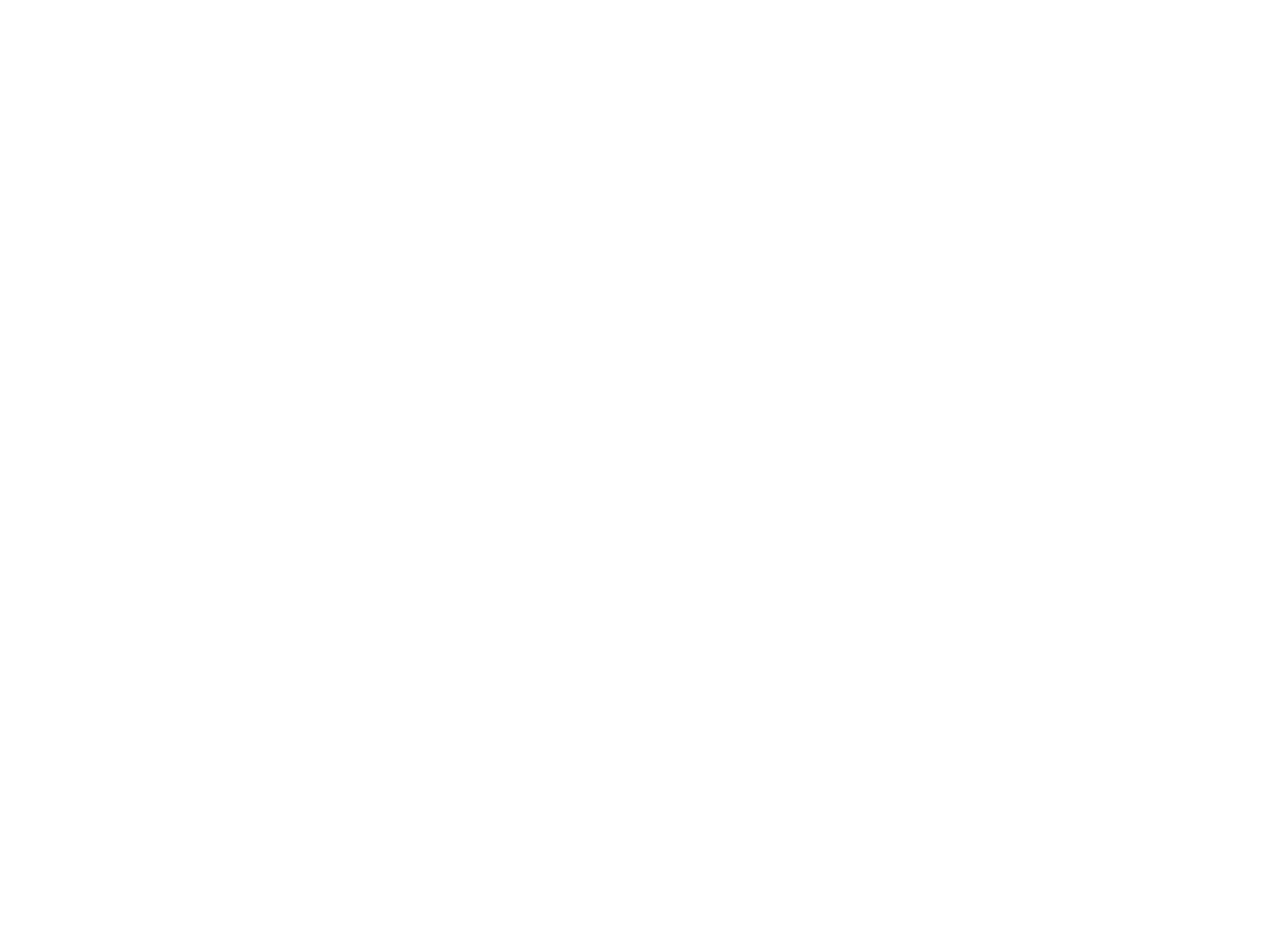
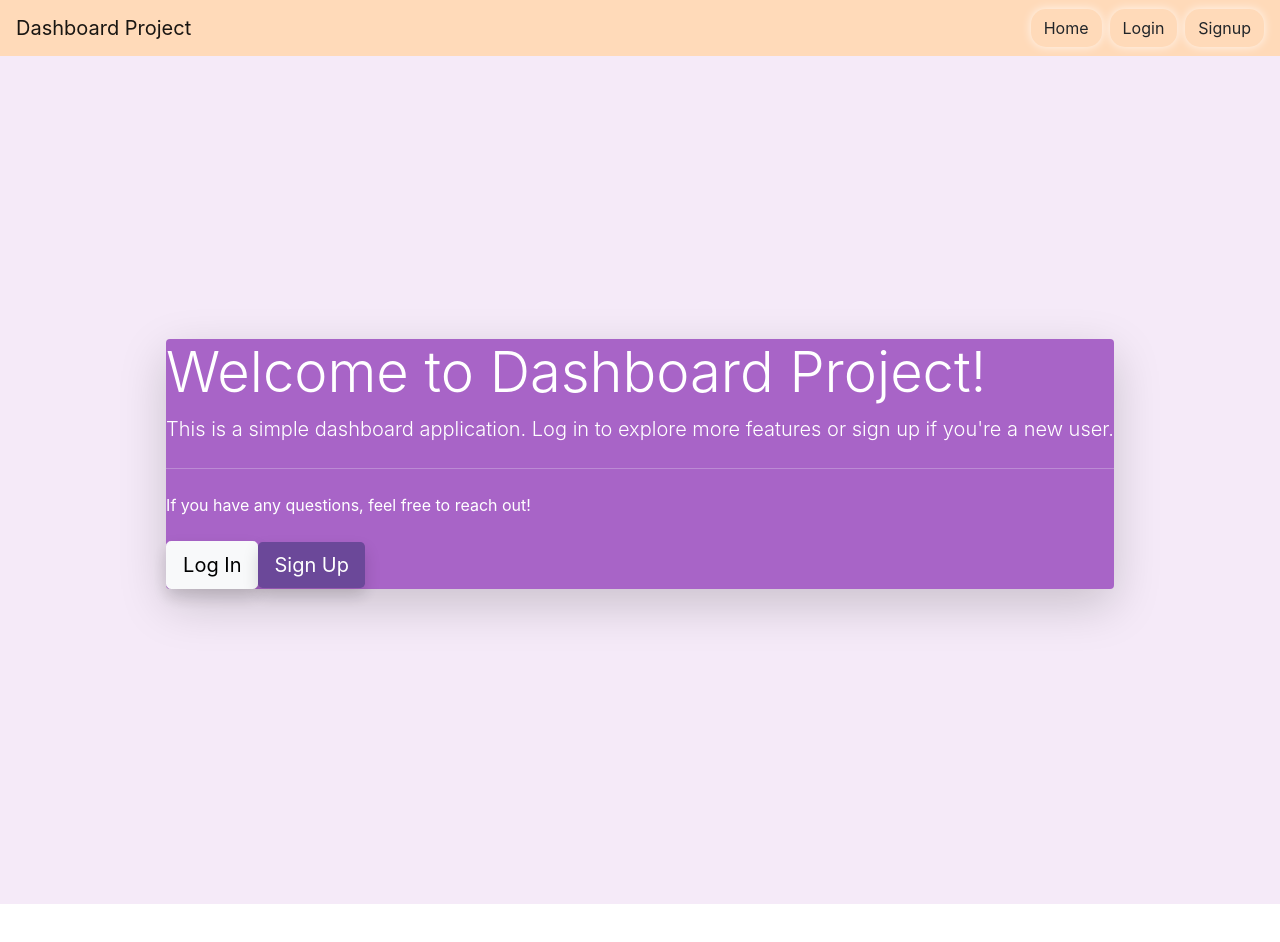
Before and after one commit to FarisKarim/ContentDashboard, a React (Create React App) app in the folder frontend_dashboard/: page / in a window 1280 px wide. Before the commit this address had no page. Shown: the top 942 px of the page. Before the commit the page ends 800 px from the top, so only its background shows below. Built offline with nearby package versions, Linux system fonts and the light colour scheme.

Commit message:
started home page; navbar

```diff
--- a/frontend_dashboard/package.json
+++ b/frontend_dashboard/package.json
@@ -11,6 +11,7 @@
     "@testing-library/react": "^13.4.0",
     "@testing-library/user-event": "^13.5.0",
     "axios": "^1.5.0",
+    "bootstrap": "^5.3.1",
     "react": "^18.2.0",
     "react-dom": "^18.2.0",
     "react-router-dom": "^6.15.0",
--- a/frontend_dashboard/public/index.html
+++ b/frontend_dashboard/public/index.html
@@ -25,6 +25,8 @@
       Learn how to configure a non-root public URL by running `npm run build`.
     -->
     <title>Dashboard Project</title>
+    <link href="https://cdn.jsdelivr.net/npm/bootstrap@5.1.0/dist/css/bootstrap.min.css" rel="stylesheet" integrity="sha384-KyZXEAg3QhqLMpG8r+8fhAXLRk2vvoC2f3B09zVXn8CA5QIVfZOJ3BCsw2P0p/We" crossorigin="anonymous">
+    <link href="https://fonts.googleapis.com/css2?family=Arvo&display=swap" rel="stylesheet">
     <link href="https://fonts.googleapis.com/css2?family=Roboto+Mono:wght@400;700&display=swap" rel="stylesheet">
   </head>
   <body>
--- a/frontend_dashboard/src/App.js
+++ b/frontend_dashboard/src/App.js
@@ -1,5 +1,7 @@
 import { BrowserRouter as Router, Route, Routes } from 'react-router-dom';
+import Home from './components/Home/Home';
 import Login from './components/Login/Login';
+import NotFound from './components/NotFound/NotFound';
 import Signup from './components/Signup/Signup';
 
 function App() {
@@ -9,6 +11,9 @@ function App() {
         <Routes>
           <Route path="/signup" element={<Signup />} />
           <Route path = "/login" element = {<Login />} />
+          <Route path = "/" element = {<Home />} />
+          <Route path = "*" element = {<NotFound />} />
+
         </Routes>
       </div>
     </Router>
--- /dev/null
+++ b/frontend_dashboard/src/components/Home/Home.css
@@ -0,0 +1,20 @@
+.bg-light-purple {
+    background-color: #f5eaf8;
+}
+
+.bg-purple {
+    background-color: #a864c7;
+}
+
+.jumbotron.bg-purple.text-white hr.bg-light {
+    border-top-color: #f5eaf8;
+}
+
+.btn.btn-dark {
+    background-color: #6b4899;
+    border: none;
+}
+
+.btn.btn-dark:hover {
+    background-color: #583783;
+}
--- /dev/null
+++ b/frontend_dashboard/src/components/Home/Home.js
@@ -0,0 +1,25 @@
+import Navbar from '../NavBar/NavBar';
+import './Home.css';
+function Home() {
+    return (
+        <div className="bg-light-purple">
+            <Navbar />
+
+            {/* Welcome Section */}
+            <div className="container my-5">
+                <div className="jumbotron bg-purple text-white rounded shadow-lg">
+                    <h1 className="display-4">Welcome to Dashboard Project!</h1>
+                    <p className="lead">This is a simple dashboard application. Log in to explore more features or sign up if you're a new user.</p>
+                    <hr className="my-4 bg-light" />
+                    <p>If you have any questions, feel free to reach out!</p>
+                    <div className="mt-4">
+                        <a className="btn btn-light btn-lg mr-3 shadow" href="/login" role="button">Log In</a>
+                        <a className="btn btn-dark btn-lg shadow" href="/signup" role="button">Sign Up</a>
+                    </div>
+                </div>
+            </div>
+        </div>
+    );
+}
+
+export default Home;
--- /dev/null
+++ b/frontend_dashboard/src/components/NavBar/NavBar.css
@@ -0,0 +1,37 @@
+.navbar.bg-light-purple {
+    padding-left: 5%;  /* Space to the left */
+    padding-right: 5%;
+    background-color: #FFDAB9; /* Space to the right */
+}
+.custom-btn {
+    border-radius: 15px;
+    box-shadow: 0 0 10px rgba(255, 255, 255, 0.8); /* Glow effect */
+    transition: all 0.3s; /* Smooth transition */
+}
+
+.custom-btn:hover {
+    box-shadow: 0 4px 15px rgba(255, 255, 255, 0.8), 0 6px 10px rgba(0, 0, 0, 0.1); /* Enhanced glow + soft shadow for lift effect */
+    transform: translateY(-3px); /* Move the button slightly upwards */
+}
+
+.custom-btn:active {
+    transform: translateY(1px); /* Press down effect when active */
+}
+@keyframes bounceIn {
+    0% {
+      transform: scale(0.7);
+      opacity: 0;
+    }
+    50% {
+      transform: scale(1.2);
+      opacity: 0.5;
+    }
+    100% {
+      transform: scale(1);
+      opacity: 1;
+    }
+  }
+
+  .navbar-brand-animated {
+    animation: bounceIn 0.8s forwards;
+  }
--- /dev/null
+++ b/frontend_dashboard/src/components/NavBar/NavBar.js
@@ -0,0 +1,43 @@
+import "./NavBar.css";
+
+const NavBar = () => {
+  return (
+    <nav className="navbar navbar-expand-lg navbar-light bg-light-purple px-3">
+      <a className="navbar-brand navbar-brand-animated" href="/">
+        Dashboard Project
+      </a>
+      <button
+        className="navbar-toggler"
+        type="button"
+        data-toggle="collapse"
+        data-target="#navbarNav"
+        aria-controls="navbarNav"
+        aria-expanded="false"
+        aria-label="Toggle navigation"
+      >
+        <span className="navbar-toggler-icon"></span>
+      </button>
+      <div className="collapse navbar-collapse" id="navbarNav">
+        <ul className="navbar-nav ms-auto">
+          <li className="nav-item me-2">
+            <a className="btn custom-btn" href="/">
+              Home
+            </a>
+          </li>
+          <li className="nav-item me-2">
+            <a className="btn custom-btn" href="/login">
+              Login
+            </a>
+          </li>
+          <li className="nav-item">
+            <a className="btn custom-btn" href="/signup">
+              Signup
+            </a>
+          </li>
+        </ul>
+      </div>
+    </nav>
+  );
+};
+
+export default NavBar;
--- /dev/null
+++ b/frontend_dashboard/src/components/NotFound/NotFound.css
@@ -0,0 +1,25 @@
+.page_404 {
+    height: 100vh;
+    background: rgb(181, 132, 223);
+    font-family: 'Arvo', serif ;
+}
+body .page_404 h1,
+body .page_404 h3,
+body .page_404 p {
+    font-family: 'Arvo', serif ;
+}
+
+.four_zero_four_bg {
+    background-image: url(https://cdn.dribbble.com/users/285475/screenshots/2083086/dribbble_1.gif);
+    background-size: cover;
+    background-position: center;
+    height: 400px;
+}
+
+.four_zero_four_bg h1 {
+    font-size: 80px;
+}
+
+.contant_box_404 h3 {
+    font-size: 100px;
+}
--- /dev/null
+++ b/frontend_dashboard/src/components/NotFound/NotFound.js
@@ -0,0 +1,27 @@
+import "./NotFound.css";
+
+const NotFound = () => {
+  return (
+    <section class="page_404 d-flex justify-content-center align-items-center">
+      <div class="container text-center">
+        <div class="row justify-content-center">
+          <div class="col-10">
+            <div class="four_zero_four_bg">
+              <h1>404</h1>
+            </div>
+            <div class="contant_box_404">
+              <h3>Looks like you're lost...</h3>
+              <p>the page you are looking for not available!</p>
+
+              <a href="/login" class="link_404 btn btn-success">
+                Go to Home
+              </a>
+            </div>
+          </div>
+        </div>
+      </div>
+    </section>
+  );
+};
+
+export default NotFound;
```
Also changed, not shown: 1 other file (tests, documents, lock files or other folders).
